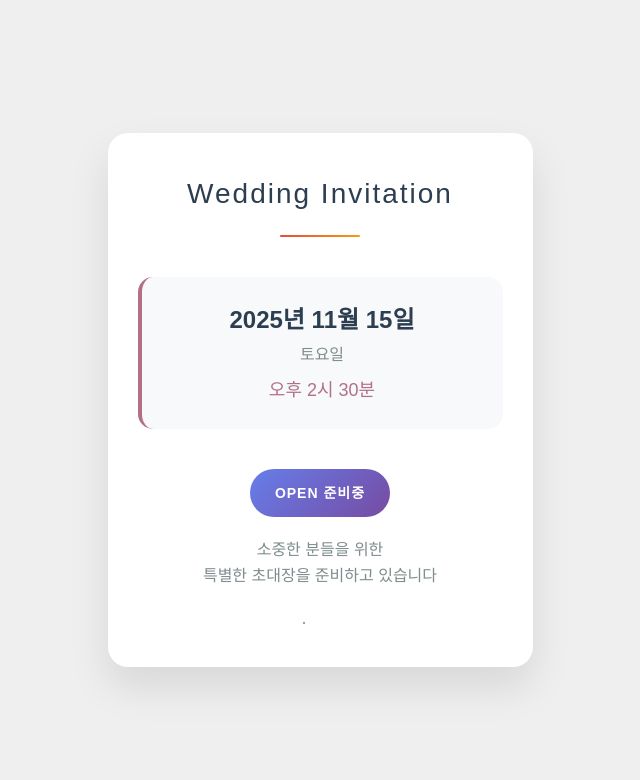
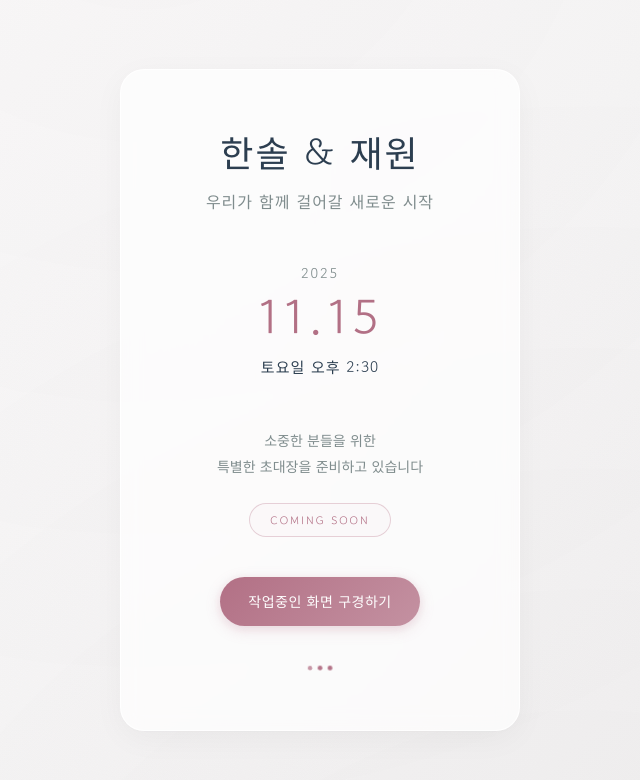
Before and after one commit to yhs3434/dumsa-wedding, a Next.js app: page /pending in a window 1280 px wide. Shown: the top 780 px of the page, without its empty margins (320-960 px from the left). Built offline with nearby package versions, Linux system fonts and the light colour scheme.

Commit message:
feat: 페이지 스타일 및 구조 개선, 미니멀한 디자인 적용

```diff
--- a/src/app/pending/page.module.scss
+++ b/src/app/pending/page.module.scss
@@ -1,155 +1,329 @@
 @import "../../styles/variables";
 
-// 모바일 청첩장 스타일
+// Intro 감성의 미니멀한 디자인
 .container {
     min-height: 100vh;
     display: flex;
     align-items: center;
     justify-content: center;
-    padding: $base-padding;
+    background: linear-gradient(135deg, #fafafa 0%, #f5f5f5 50%, #eeeeee 100%);
+    padding: 0;
+    position: relative;
+    overflow: hidden;
+
+    // 배경 장식 요소
+    &::before {
+        content: "";
+        position: absolute;
+        top: -50%;
+        left: -50%;
+        width: 200%;
+        height: 200%;
+        background: radial-gradient(
+                circle at 30% 70%,
+                rgba($primary-color, 0.03) 0%,
+                transparent 50%
+            ),
+            radial-gradient(
+                circle at 80% 20%,
+                rgba($primary-color, 0.04) 0%,
+                transparent 50%
+            );
+        animation: float 20s ease-in-out infinite;
+    }
 }
 
 .content {
-    background: white;
-    border-radius: $border-radius;
-    padding: 40px 30px;
-    box-shadow: 0 20px 40px rgba(0, 0, 0, 0.1);
+    position: relative;
+    z-index: 1;
+    max-width: 400px;
+    width: 90%;
     text-align: center;
-    max-width: $content-max-width;
-    width: 100%;
+    padding: 60px 40px;
+    background: rgba(255, 255, 255, 0.7);
+    backdrop-filter: blur(10px);
+    border-radius: 24px;
+    border: 1px solid rgba(255, 255, 255, 0.8);
+    box-shadow: 0 8px 32px rgba(0, 0, 0, 0.04), 0 1px 3px rgba(0, 0, 0, 0.02);
 }
 
-.header {
-    margin-bottom: 40px;
+.hero {
+    margin-bottom: 50px;
+}
 
-    .title {
-        font-size: $title-font-size;
-        color: $secondary-color;
+.mainTitle {
+    font-size: 36px;
+    font-weight: 400;
+    color: $secondary-color;
+    margin-bottom: 16px;
+    letter-spacing: 2px;
+    line-height: 1.2;
+    opacity: 0;
+    transform: translateY(20px);
+    animation: fadeInUp 1s ease-out 0.3s forwards;
+}
+
+.subtitle {
+    opacity: 0;
+    transform: translateY(20px);
+    animation: fadeInUp 1s ease-out 0.6s forwards;
+
+    p {
+        font-size: 16px;
+        color: $tertiary-color;
+        letter-spacing: 1px;
         font-weight: 300;
-        letter-spacing: 2px;
-        margin-bottom: 20px;
-    }
-
-    .divider {
-        width: 80px;
-        height: 2px;
-        background: $divider-gradient;
-        margin: 0 auto;
-        border-radius: 1px;
+        margin: 0;
     }
 }
 
-.weddingInfo {
+.weddingDate {
+    margin-bottom: 50px;
+    opacity: 0;
+    transform: translateY(20px);
+    animation: fadeInUp 1s ease-out 0.9s forwards;
+}
+
+.dateText {
+    display: flex;
+    flex-direction: column;
+    align-items: center;
+    gap: 8px;
+
+    .year {
+        font-size: 14px;
+        color: $tertiary-color;
+        font-weight: 300;
+        letter-spacing: 2px;
+    }
+
+    .monthDay {
+        font-size: 48px;
+        color: $primary-color;
+        font-weight: 300;
+        letter-spacing: 4px;
+        line-height: 1;
+    }
+
+    .dayTime {
+        font-size: 15px;
+        color: $secondary-color;
+        font-weight: 400;
+        letter-spacing: 1px;
+        margin-top: 8px;
+    }
+}
+
+.statusMessage {
     margin-bottom: 40px;
+    opacity: 0;
+    transform: translateY(20px);
+    animation: fadeInUp 1s ease-out 1.2s forwards;
+}
 
-    .dateSection {
-        background: #f8f9fa;
-        border-radius: $small-border-radius;
-        padding: 25px 20px;
-        border-left: 4px solid $primary-color;
+.preparingText {
+    margin-bottom: 24px;
 
-        .date {
-            font-size: $date-font-size;
-            font-weight: 600;
-            color: $secondary-color;
-            margin-bottom: 5px;
+    p {
+        font-size: 14px;
+        color: $tertiary-color;
+        line-height: 1.8;
+        margin: 0;
+        font-weight: 300;
+    }
+}
+
+.comingSoon {
+    span {
+        display: inline-block;
+        padding: 8px 20px;
+        border: 1px solid rgba($primary-color, 0.3);
+        border-radius: 20px;
+        font-size: 11px;
+        color: $primary-color;
+        letter-spacing: 2px;
+        font-weight: 500;
+        background: rgba($primary-color, 0.02);
+    }
+}
+
+.previewSection {
+    margin-bottom: 40px;
+    opacity: 0;
+    transform: translateY(20px);
+    animation: fadeInUp 1s ease-out 1.4s forwards;
+}
+
+.previewButton {
+    background: linear-gradient(
+        135deg,
+        $primary-color 0%,
+        lighten($primary-color, 10%) 100%
+    );
+    color: white;
+    border: none;
+    border-radius: 25px;
+    padding: 14px 28px;
+    font-size: 14px;
+    font-weight: 500;
+    letter-spacing: 0.5px;
+    cursor: pointer;
+    transition: all 0.3s ease;
+    box-shadow: 0 4px 15px rgba($primary-color, 0.2),
+        0 2px 8px rgba($primary-color, 0.1);
+
+    &:hover {
+        transform: translateY(-2px);
+        box-shadow: 0 6px 20px rgba($primary-color, 0.3),
+            0 4px 12px rgba($primary-color, 0.15);
+        background: linear-gradient(
+            135deg,
+            lighten($primary-color, 5%) 0%,
+            lighten($primary-color, 15%) 100%
+        );
+    }
+
+    &:active {
+        transform: translateY(0);
+        box-shadow: 0 2px 8px rgba($primary-color, 0.2),
+            0 1px 4px rgba($primary-color, 0.1);
+    }
+}
+
+.loadingIndicator {
+    opacity: 0;
+    animation: fadeIn 1s ease-out 1.7s forwards;
+}
+
+.dots {
+    display: flex;
+    justify-content: center;
+    gap: 6px;
+
+    span {
+        width: 4px;
+        height: 4px;
+        border-radius: 50%;
+        background: $primary-color;
+        opacity: 0.4;
+        animation: pulse 2s ease-in-out infinite;
+
+        &:nth-child(1) {
+            animation-delay: 0s;
         }
 
-        .day {
-            font-size: 16px;
-            color: $tertiary-color;
-            margin-bottom: 10px;
+        &:nth-child(2) {
+            animation-delay: 0.3s;
         }
 
-        .time {
-            font-size: $time-font-size;
-            color: $primary-color;
-            font-weight: 500;
+        &:nth-child(3) {
+            animation-delay: 0.6s;
         }
     }
 }
 
-.statusSection {
-    margin-bottom: 30px;
-
-    .statusBadge {
-        background: $accent-gradient;
-        color: white;
-        padding: 12px 25px;
-        border-radius: 25px;
-        display: inline-block;
-        margin-bottom: 20px;
-
-        .statusText {
-            font-size: 14px;
-            font-weight: 600;
-            letter-spacing: 1px;
-        }
+// 애니메이션 정의
+@keyframes fadeInUp {
+    from {
+        opacity: 0;
+        transform: translateY(20px);
     }
-
-    .message {
-        font-size: 16px;
-        color: $tertiary-color;
-        line-height: 1.6;
+    to {
+        opacity: 1;
+        transform: translateY(0);
     }
 }
 
-.loading {
-    display: flex;
-    justify-content: center;
-    align-items: center;
-
-    .loadingDots {
-        display: flex;
-        gap: 8px;
-
-        span {
-            width: 8px;
-            height: 8px;
-            background: $primary-color;
-            border-radius: 50%;
-            animation: loading 1.4s ease-in-out infinite both;
-
-            &:nth-child(1) {
-                animation-delay: -0.32s;
-            }
-
-            &:nth-child(2) {
-                animation-delay: -0.16s;
-            }
-        }
+@keyframes fadeIn {
+    from {
+        opacity: 0;
+    }
+    to {
+        opacity: 1;
     }
 }
 
-@keyframes loading {
+@keyframes float {
     0%,
-    80%,
     100% {
-        transform: scale(0);
+        transform: translateY(0px) rotate(0deg);
     }
-    40% {
+    50% {
+        transform: translateY(-20px) rotate(180deg);
+    }
+}
+
+@keyframes pulse {
+    0%,
+    100% {
+        opacity: 0.4;
         transform: scale(1);
+    }
+    50% {
+        opacity: 1;
+        transform: scale(1.2);
     }
 }
 
 // 반응형 디자인
 @media (max-width: 480px) {
     .content {
-        padding: 30px 20px;
-        margin: 10px;
+        padding: 50px 30px;
+        margin: 20px;
+        width: calc(100% - 40px);
     }
 
-    .header .title {
-        font-size: 24px;
+    .mainTitle {
+        font-size: 30px;
+        letter-spacing: 1px;
     }
 
-    .weddingInfo .dateSection {
-        .date {
-            font-size: 22px;
+    .subtitle p {
+        font-size: 14px;
+    }
+
+    .dateText {
+        .monthDay {
+            font-size: 42px;
+            letter-spacing: 3px;
         }
 
-        .time {
-            font-size: 16px;
+        .dayTime {
+            font-size: 14px;
         }
     }
+
+    .preparingText p {
+        font-size: 13px;
+    }
+
+    .comingSoon span {
+        font-size: 10px;
+        padding: 6px 16px;
+    }
+
+    .previewButton {
+        font-size: 13px;
+        padding: 12px 24px;
+    }
 }
+
+@media (max-width: 360px) {
+    .content {
+        padding: 40px 25px;
+    }
+
+    .mainTitle {
+        font-size: 26px;
+    }
+
+    .dateText .monthDay {
+        font-size: 38px;
+        letter-spacing: 2px;
+    }
+
+    .previewButton {
+        font-size: 12px;
+        padding: 10px 20px;
+    }
+}
--- a/src/app/pending/page.tsx
+++ b/src/app/pending/page.tsx
@@ -1,35 +1,72 @@
+"use client";
+
 import styles from "./page.module.scss";
+import { Gowun_Dodum } from "next/font/google";
+import { useRouter } from "next/navigation";
+import React from "react";
+
+const gowunDodum = Gowun_Dodum({
+    subsets: ["latin"],
+    weight: "400",
+});
 
 export default function PendingPage() {
+    const router = useRouter();
+
+    const handlePreviewClick = () => {
+        router.push("/intro");
+    };
+
     return (
         <div className={styles.container}>
             <div className={styles.content}>
-                <div className={styles.header}>
-                    <h1 className={styles.title}>Wedding Invitation</h1>
-                    <div className={styles.divider}></div>
-                </div>
-
-                <div className={styles.weddingInfo}>
-                    <div className={styles.dateSection}>
-                        <p className={styles.date}>2025년 11월 15일</p>
-                        <p className={styles.day}>토요일</p>
-                        <p className={styles.time}>오후 2시 30분</p>
+                <div className={styles.hero}>
+                    <h1
+                        className={`${styles.mainTitle} ${gowunDodum.className}`}
+                    >
+                        한솔 & 재원
+                    </h1>
+                    <div className={styles.subtitle}>
+                        <p className={gowunDodum.className}>
+                            우리가 함께 걸어갈 새로운 시작
+                        </p>
                     </div>
                 </div>
 
-                <div className={styles.statusSection}>
-                    <div className={styles.statusBadge}>
-                        <span className={styles.statusText}>OPEN 준비중</span>
+                <div className={styles.weddingDate}>
+                    <div className={styles.dateText}>
+                        <span className={styles.year}>2025</span>
+                        <span className={styles.monthDay}>11.15</span>
+                        <span className={styles.dayTime}>토요일 오후 2:30</span>
                     </div>
-                    <p className={styles.message}>
-                        소중한 분들을 위한
-                        <br />
-                        특별한 초대장을 준비하고 있습니다
-                    </p>
                 </div>
 
-                <div className={styles.loading}>
-                    <div className={styles.loadingDots}>
+                <div className={styles.statusMessage}>
+                    <div className={styles.preparingText}>
+                        <p className={gowunDodum.className}>
+                            소중한 분들을 위한
+                        </p>
+                        <p className={gowunDodum.className}>
+                            특별한 초대장을 준비하고 있습니다
+                        </p>
+                    </div>
+
+                    <div className={styles.comingSoon}>
+                        <span>COMING SOON</span>
+                    </div>
+                </div>
+
+                <div className={styles.previewSection}>
+                    <button
+                        className={`${styles.previewButton} ${gowunDodum.className}`}
+                        onClick={handlePreviewClick}
+                    >
+                        작업중인 화면 구경하기
+                    </button>
+                </div>
+
+                <div className={styles.loadingIndicator}>
+                    <div className={styles.dots}>
                         <span></span>
                         <span></span>
                         <span></span>
```
